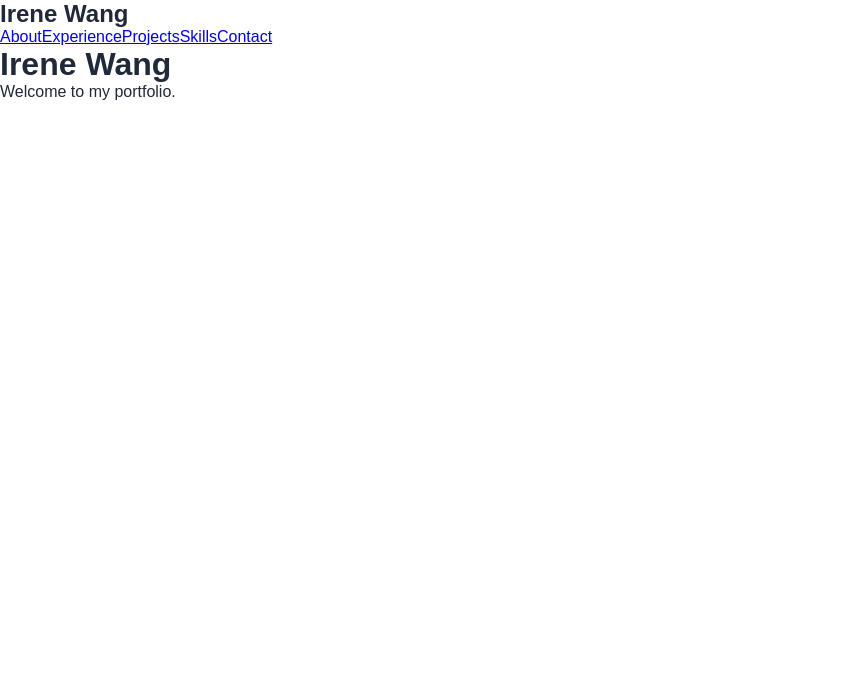
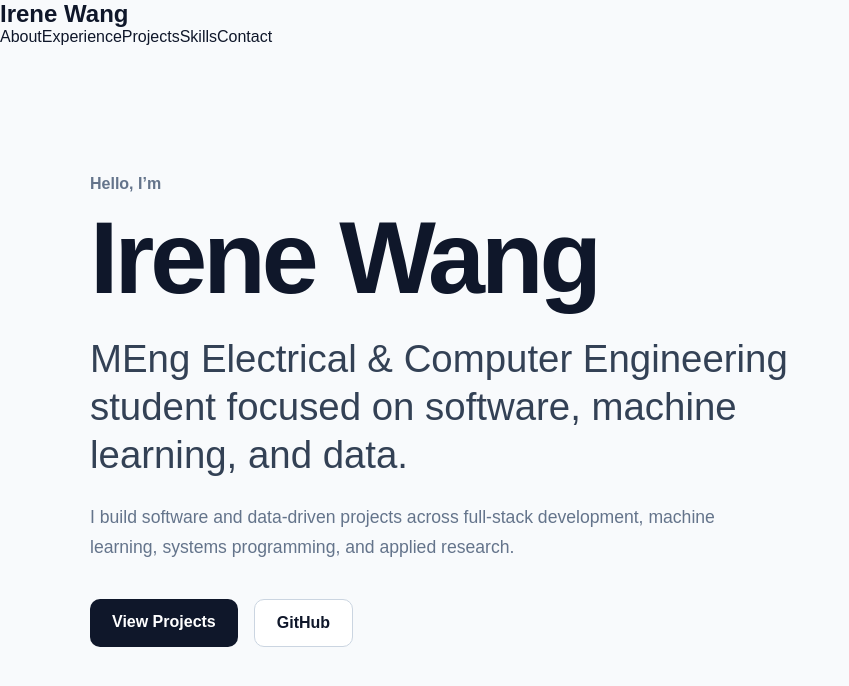
Before and after one commit to ir3neovo/Portfolio, a React (Vite) app: page / in a window 1280 px wide. Shown: the top 686 px of the page, without its empty margins (0-849 px from the left). Built offline with nearby package versions, Linux system fonts and the light colour scheme.

Commit message:
edited hero

```diff
--- a/src/App.jsx
+++ b/src/App.jsx
@@ -1,14 +1,11 @@
 import Navbar from "./components/Navbar"
+import Hero from "./components/Hero"
 
 function App() {
   return (
     <>
       <Navbar />
-
-      <main>
-        <h1>Irene Wang</h1>
-        <p>Welcome to my portfolio.</p>
-      </main>
+      <Hero />
     </>
   )
 }
--- a/src/components/Hero.jsx
+++ b/src/components/Hero.jsx
@@ -0,0 +1,39 @@
+function Hero() {
+  return (
+    <section id="home" className="hero-section">
+      <div className="hero-content">
+        <p className="hero-eyebrow">Hello, I’m</p>
+
+        <h1>Irene Wang</h1>
+
+        <h2>
+          MEng Electrical & Computer Engineering student focused on
+          software, machine learning, and data.
+        </h2>
+
+        <p className="hero-description">
+          I build software and data-driven projects across full-stack
+          development, machine learning, systems programming, and applied
+          research.
+        </p>
+
+        <div className="hero-buttons">
+          <a href="#projects" className="primary-button">
+            View Projects
+          </a>
+
+          <a
+            href="https://github.com/ir3neovo"
+            target="_blank"
+            rel="noreferrer"
+            className="secondary-button"
+          >
+            GitHub
+          </a>
+        </div>
+      </div>
+    </section>
+  )
+}
+
+export default Hero
--- a/src/index.css
+++ b/src/index.css
@@ -4,8 +4,151 @@
   padding: 0;
 }
 
+html {
+  scroll-behavior: smooth;
+}
+
 body {
-  font-family: Arial, sans-serif;
-  background: #ffffff;
-  color: #1f2937;
+  font-family: Arial, Helvetica, sans-serif;
+  background: #f8fafc;
+  color: #0f172a;
 }
+
+a {
+  color: inherit;
+  text-decoration: none;
+}
+
+/* Navbar */
+
+.navbar {
+  position: sticky;
+  top: 0;
+  z-index: 1000;
+  background: rgba(248, 250, 252, 0.95);
+  border-bottom: 1px solid #e2e8f0;
+  backdrop-filter: blur(12px);
+}
+
+.nav-container {
+  max-width: 1100px;
+  margin: 0 auto;
+  padding: 20px 24px;
+  display: flex;
+  justify-content: space-between;
+  align-items: center;
+}
+
+.nav-logo {
+  font-size: 1.2rem;
+  font-weight: 700;
+}
+
+.nav-links {
+  display: flex;
+  gap: 28px;
+}
+
+.nav-links a {
+  font-size: 0.95rem;
+  color: #475569;
+  transition: color 0.2s ease;
+}
+
+.nav-links a:hover {
+  color: #0f172a;
+}
+
+/* Hero */
+
+.hero-section {
+  min-height: calc(100vh - 70px);
+  display: flex;
+  align-items: center;
+  padding: 80px 24px;
+}
+
+.hero-content {
+  max-width: 1100px;
+  width: 100%;
+  margin: 0 auto;
+}
+
+.hero-eyebrow {
+  font-size: 1rem;
+  font-weight: 600;
+  color: #64748b;
+  margin-bottom: 16px;
+}
+
+.hero-content h1 {
+  font-size: clamp(3rem, 8vw, 6.5rem);
+  line-height: 0.95;
+  letter-spacing: -4px;
+  margin-bottom: 28px;
+}
+
+.hero-content h2 {
+  max-width: 800px;
+  font-size: clamp(1.5rem, 3vw, 2.4rem);
+  line-height: 1.25;
+  font-weight: 500;
+  color: #334155;
+  margin-bottom: 24px;
+}
+
+.hero-description {
+  max-width: 650px;
+  font-size: 1.1rem;
+  line-height: 1.7;
+  color: #64748b;
+}
+
+.hero-buttons {
+  display: flex;
+  gap: 16px;
+  margin-top: 36px;
+}
+
+.primary-button,
+.secondary-button {
+  padding: 14px 22px;
+  border-radius: 10px;
+  font-weight: 600;
+  transition: all 0.2s ease;
+}
+
+.primary-button {
+  background: #0f172a;
+  color: white;
+}
+
+.primary-button:hover {
+  transform: translateY(-2px);
+  background: #1e293b;
+}
+
+.secondary-button {
+  border: 1px solid #cbd5e1;
+  background: white;
+}
+
+.secondary-button:hover {
+  transform: translateY(-2px);
+  border-color: #64748b;
+}
+
+@media (max-width: 700px) {
+  .nav-links {
+    display: none;
+  }
+
+  .hero-content h1 {
+    letter-spacing: -2px;
+  }
+
+  .hero-buttons {
+    flex-direction: column;
+    align-items: flex-start;
+  }
+}
```
